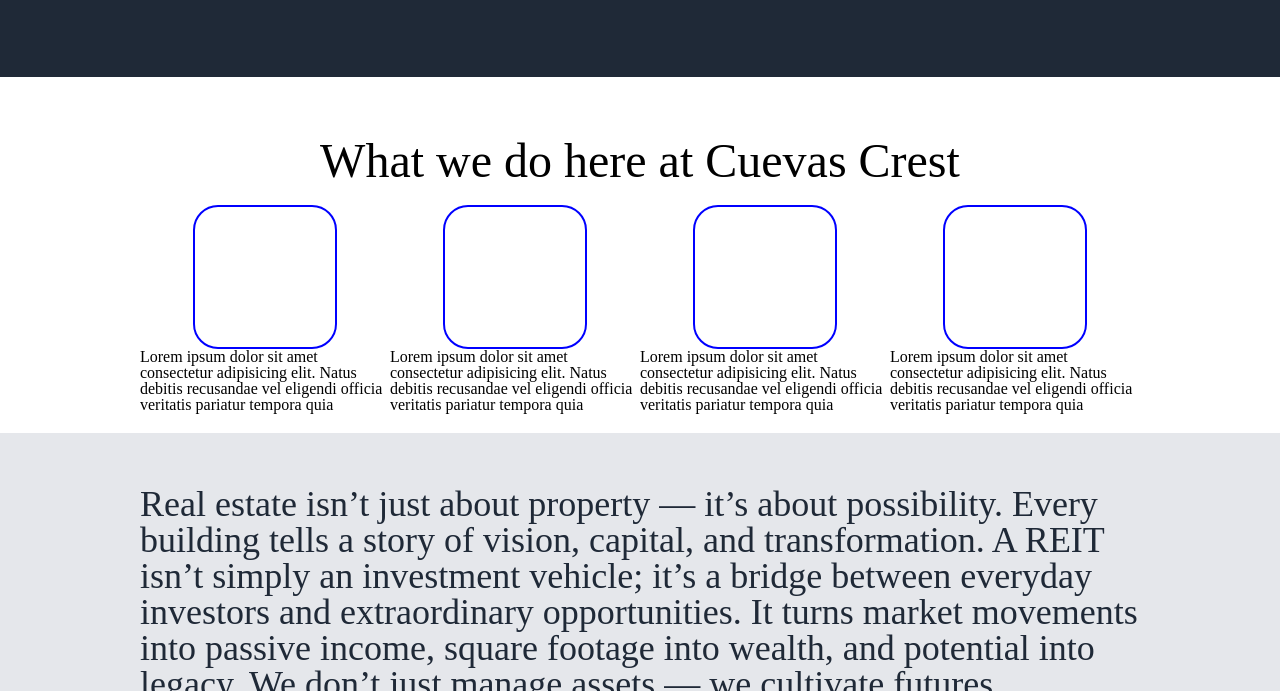
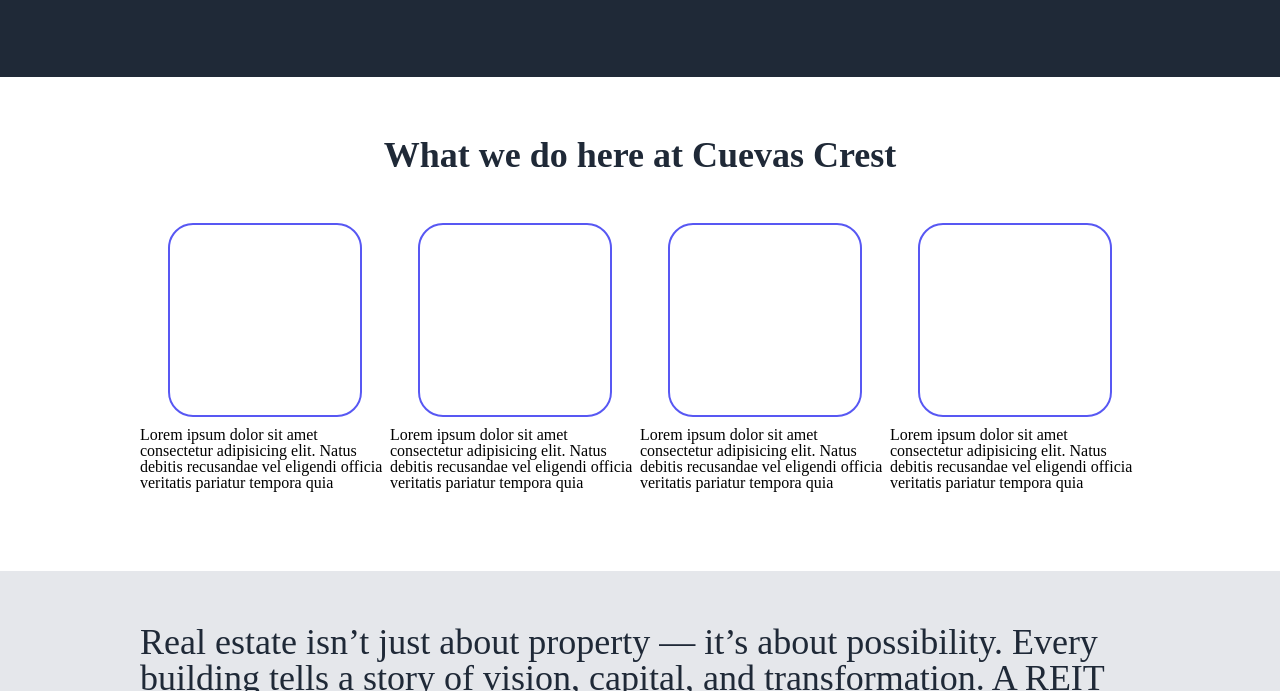
Before and after one commit to Cuevasaj/odin-landing-page, a plain HTML site: page index.html in a window 1280 px wide. Shown: the part 520-1211 px from the top of the page. Drawn offline with Linux system fonts and the light colour scheme.

Commit message:
updated font size in the info section added some margin under the  info header as well and some top padding on the text below the boxes for a neater look

```diff
--- a/styles.css
+++ b/styles.css
@@ -189,22 +189,24 @@
   display: flex;
   flex-direction: column;
   margin-bottom: 50px;
-  margin: 20px 140px 20px 140px;
+  margin: 20px 140px 80px 140px;
 }
 .info-header {
   display: flex;
   justify-content: center;
-  font-size: 48px;
+  color: #1f2937;
+  font-size: 36px;
+  font-weight: 900;
   margin-top: 40px;
-  margin-bottom: 20px;
+  margin-bottom: 50px;
 }
 
 .info-box {
   border-radius: 25px;
-  border: 2px solid blue;
+  border: 2px solid rgb(88, 88, 243);
   padding: 20px;
-  width: 100px;
-  height: 100px;
+  width: 150px;
+  height: 150px;
 }
 
 .info-box-section {
@@ -215,6 +217,7 @@
 
 .textsec {
   display: flex;
+  padding-top: 10px;
 }
 
 .box-text {
@@ -222,7 +225,7 @@
   justify-content: space-around;
 }
 
-/* Quote  */
+/* Quote section  */
 .quote-section {
   display: flex;
   flex-direction: column;
```
Also changed, not shown: index.html (+0 -3 lines).
